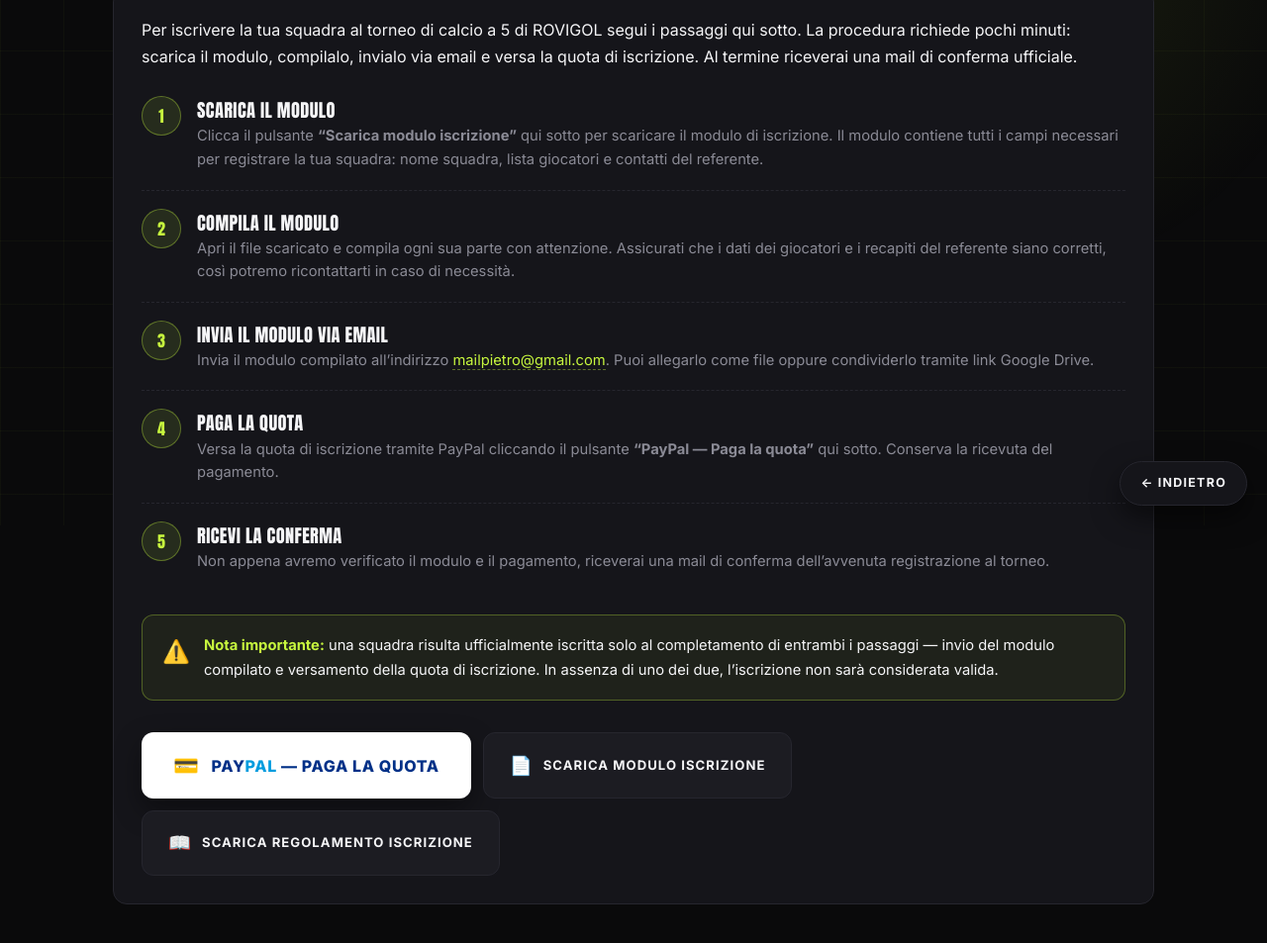
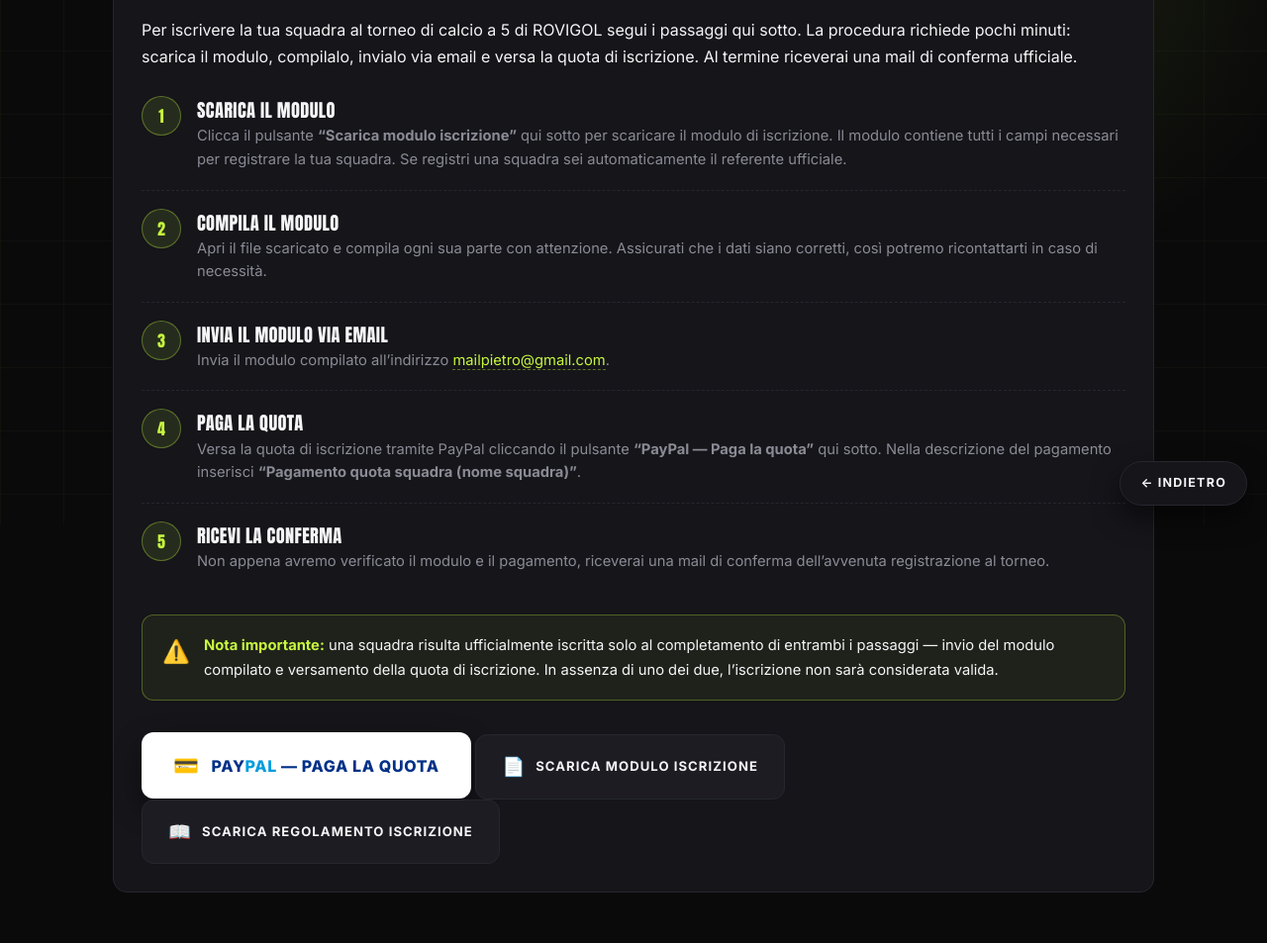
Before and after one commit to rovigoal/rovigoal, a plain HTML site: page iscrizione-calcetto.html in a window 1280 px wide. Shown: the part 269-1222 px from the top of the page at 99% size. Drawn offline with Linux system fonts and the light colour scheme.

Commit message:
Revise registration instructions and payment process
Updated instructions for team registration and payment details.

```diff
--- a/iscrizione-calcetto.html
+++ b/iscrizione-calcetto.html
@@ -37,7 +37,7 @@
               <div class="step-desc">
                 Clicca il pulsante <strong>“Scarica modulo iscrizione”</strong> qui sotto per scaricare
                 il modulo di iscrizione. Il modulo contiene tutti i campi necessari per registrare la
-                tua squadra: nome squadra, lista giocatori e contatti del referente.
+                tua squadra. Se registri una squadra sei automaticamente il referente ufficiale.
               </div>
             </div>
           </li>
@@ -48,8 +48,7 @@
               <div class="step-title">Compila il modulo</div>
               <div class="step-desc">
                 Apri il file scaricato e compila ogni sua parte con attenzione. Assicurati che i dati
-                dei giocatori e i recapiti del referente siano corretti, così potremo ricontattarti
-                in caso di necessità.
+                siano corretti, così potremo ricontattarti in caso di necessità.
               </div>
             </div>
           </li>
@@ -60,8 +59,7 @@
               <div class="step-title">Invia il modulo via email</div>
               <div class="step-desc">
                 Invia il modulo compilato all’indirizzo
-                <a href="mailto:mailpietro@gmail.com">mailpietro@gmail.com</a>.
-                Puoi allegarlo come file oppure condividerlo tramite link Google Drive.
+                <a href="mailto:mailpietro@gmail.com" class="email-link">mailpietro@gmail.com</a>.
               </div>
             </div>
           </li>
@@ -72,7 +70,8 @@
               <div class="step-title">Paga la quota</div>
               <div class="step-desc">
                 Versa la quota di iscrizione tramite PayPal cliccando il pulsante
-                <strong>“PayPal — Paga la quota”</strong> qui sotto. Conserva la ricevuta del pagamento.
+                <strong>“PayPal — Paga la quota”</strong> qui sotto. Nella descrizione del pagamento
+                inserisci <strong>“Pagamento quota squadra (nome squadra)”</strong>.
               </div>
             </div>
           </li>
@@ -98,7 +97,7 @@
           </div>
         </div>
 
-        <div class="actions">
+        <div class="action-box">
           <a class="paypal-btn"
              href="https://www.paypal.com/paypalme/IL-TUO-LINK"
              target="_blank"
```
